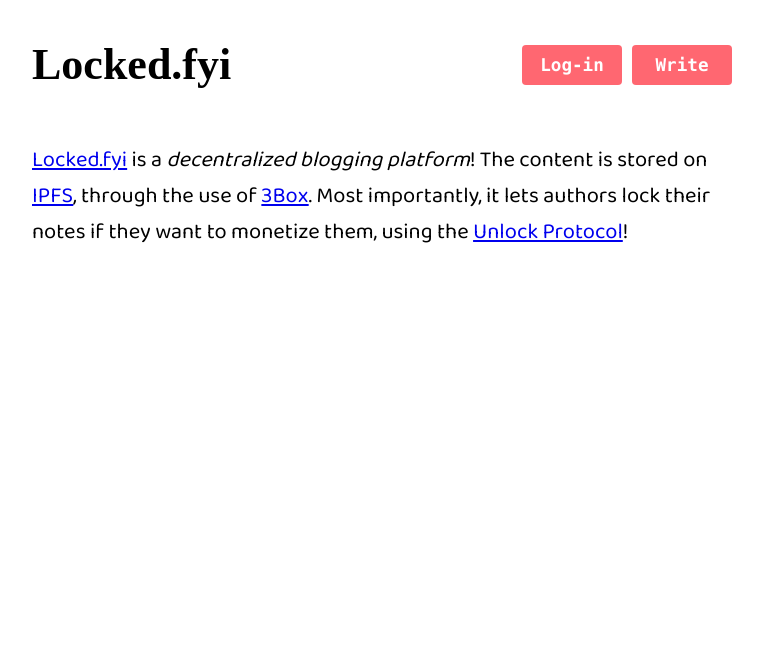
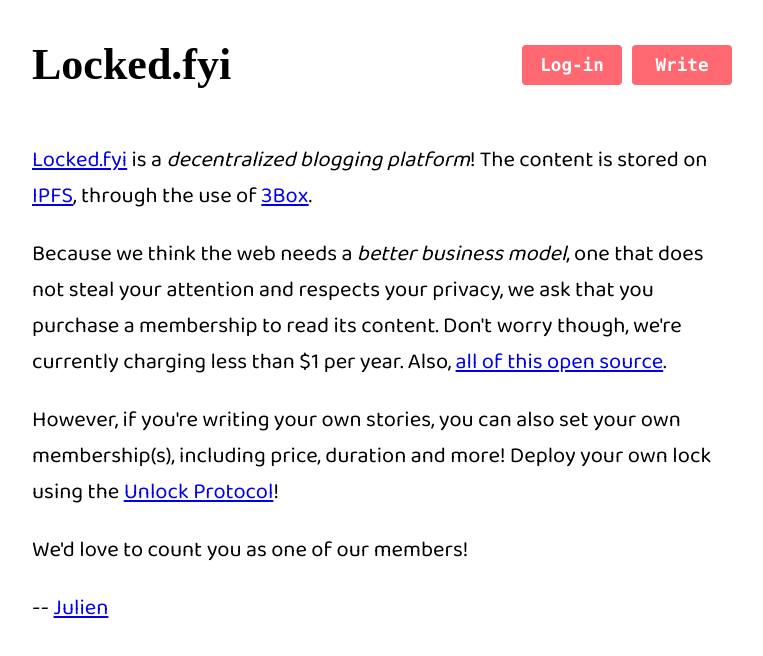
Before and after one commit to unlock-protocol/locked.fyi, a React (Create React App) app: page / in a window 1280 px wide. Shown: the top 656 px of the page, without its empty margins (258-1021 px from the left). Built offline with nearby package versions, Linux system fonts and the light colour scheme; a web font is replaced by a local one; what showdown would draw is missing.

Commit message:
updated home page

```diff
--- a/src/App.jsx
+++ b/src/App.jsx
@@ -10,6 +10,7 @@
 import { Read } from "./components/Read"
 import { Note } from "./components/Note"
 import { Home } from "./components/Home"
+import { Debug } from "./components/Debug"
 import { Layout } from "./components/Layout"
 
 function useQuery() {
@@ -67,6 +68,10 @@
           component={ReadMatch}
         />
 
+        <Route path="/debug">
+          <Debug />
+        </Route>
+
         <Route path="/">
           <Home />
         </Route>
--- a/src/components/Editor.jsx
+++ b/src/components/Editor.jsx
@@ -79,6 +79,8 @@
 
   return (
     <form className="container" onSubmit={onSave}>
+      {lockOptions.length > 0 && (
+        <>
           {/* eslint-disable-next-line jsx-a11y/label-has-associated-control */}
           <label htmlFor="locks">Locks: </label>
           <LockSelect
@@ -88,7 +90,22 @@
             value={selectedLocks}
             onChange={onLockChange}
             options={lockOptions}
+            noOptionsMessage={() =>
+              "You have not created any lock yet. Your stories will use the community lock..."
+            }
           />
+        </>
+      )}
+      {lockOptions.length === 0 && (
+        <p>
+          Your note will use the <a href="/#community-lock">community lock</a>
+          ... but you can also{" "}
+          <a href="https://app.unlock-protocol.com/dashboard">
+            deploy your own lock
+          </a>{" "}
+          if you want to monetize your own notes.
+        </p>
+      )}
       {/* Source: https://github.com/andrerpena/react-mde */}
       <ReactMde
         value={note.body}
--- a/src/components/Home.jsx
+++ b/src/components/Home.jsx
@@ -1,13 +1,37 @@
 import React from "react"
+import { Link } from "react-router-dom"
+import { threadPath } from "../utils/paths"
 
 export const Home = () => (
-  <p>
-    <a href="https://locked.fyi/">Locked.fyi</a> is a{" "}
-    <em>decentralized blogging platform</em>! The content is stored on{" "}
-    <a href="https://ipfs.io/">IPFS</a>, through the use of{" "}
-    <a href="https://3box.io/">3Box</a>. Most importantly, it lets authors lock
-    their notes if they want to monetize them, using the{" "}
-    <a href="https://unlock-protocol.com/">Unlock Protocol</a>!
-  </p>
+  <section>
+    <p>
+      <a href="https://locked.fyi/">Locked.fyi</a> is a{" "}
+      <em>decentralized blogging platform</em>! The content is stored on{" "}
+      <a href="https://ipfs.io/">IPFS</a>, through the use of{" "}
+      <a href="https://3box.io/">3Box</a>.
+    </p>
+    <p>
+      Because we think the web needs a <em>better business model</em>, one that
+      does not steal your attention and respects your privacy, we ask that you
+      purchase a membership to read its content. Don&apos;t worry though,
+      we&apos;re currently charging less than $1 per year. Also,{" "}
+      <a href="https://github.com/unlock-protocol/locked.fyi">
+        all of this open source
+      </a>
+      .
+    </p>
+    <p>
+      However, if you&apos;re writing your own stories, you can also set your
+      own membership(s), including price, duration and more! Deploy your own
+      lock using the <a href="https://unlock-protocol.com/">Unlock Protocol</a>!
+    </p>
+    <p>We'd love to count you as one of our members!</p>
+    <p>
+      --{" "}
+      <Link to={threadPath("0xdd8e2548da5a992a63ae5520c6bc92c37a2bcc44")}>
+        Julien
+      </Link>
+    </p>
+  </section>
 )
 export default Home
--- a/src/components/Read.jsx
+++ b/src/components/Read.jsx
@@ -22,7 +22,7 @@
               <Link
                 to={notePath(address, entry.thread, entry.note.attributes.id)}
               >
-                {entry.note.attributes.title}
+                {entry.note.attributes.title || "_ "}
               </Link>
             </li>
           )
```
Lines whose indentation alone changed are shown as unchanged.
